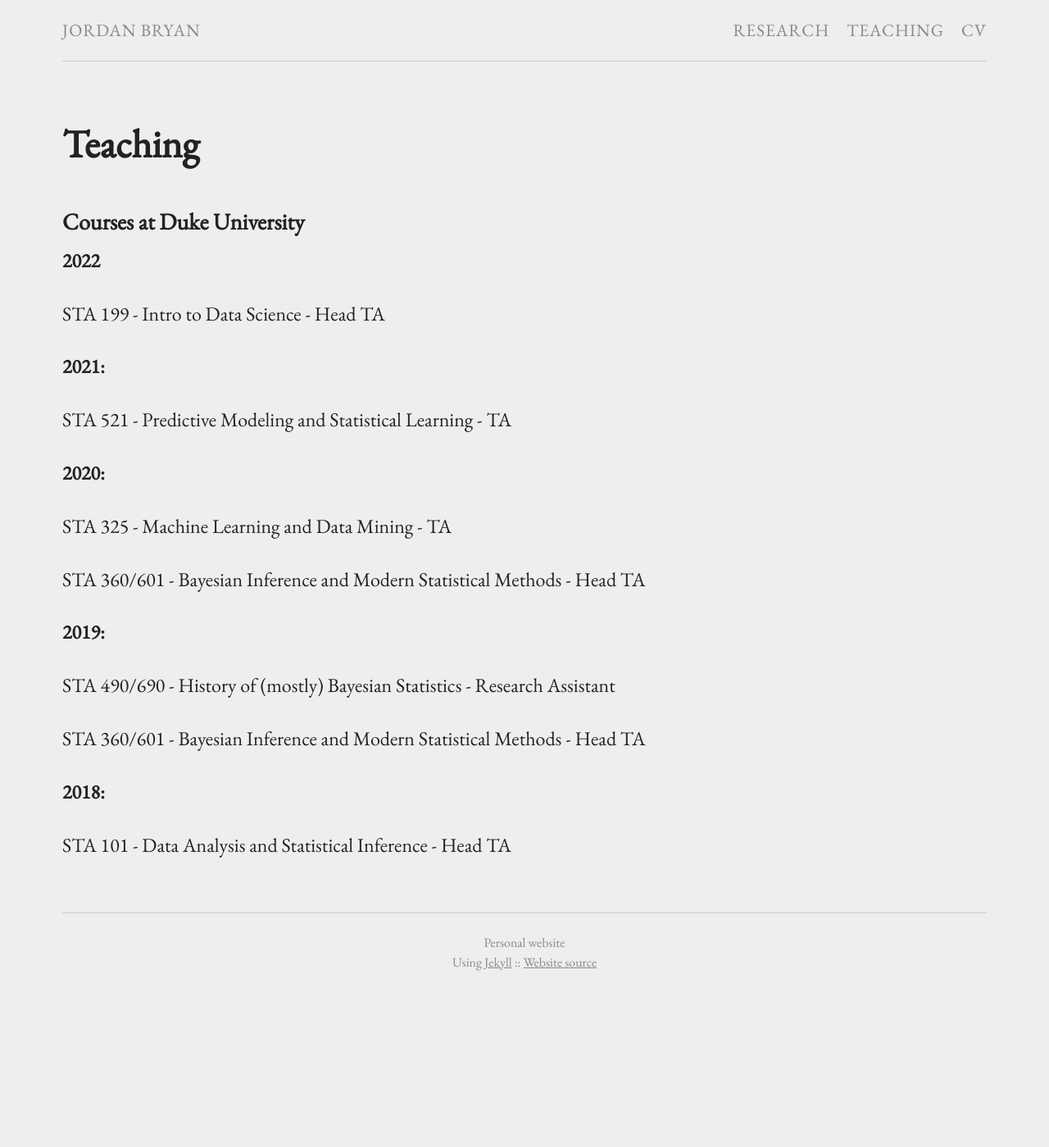
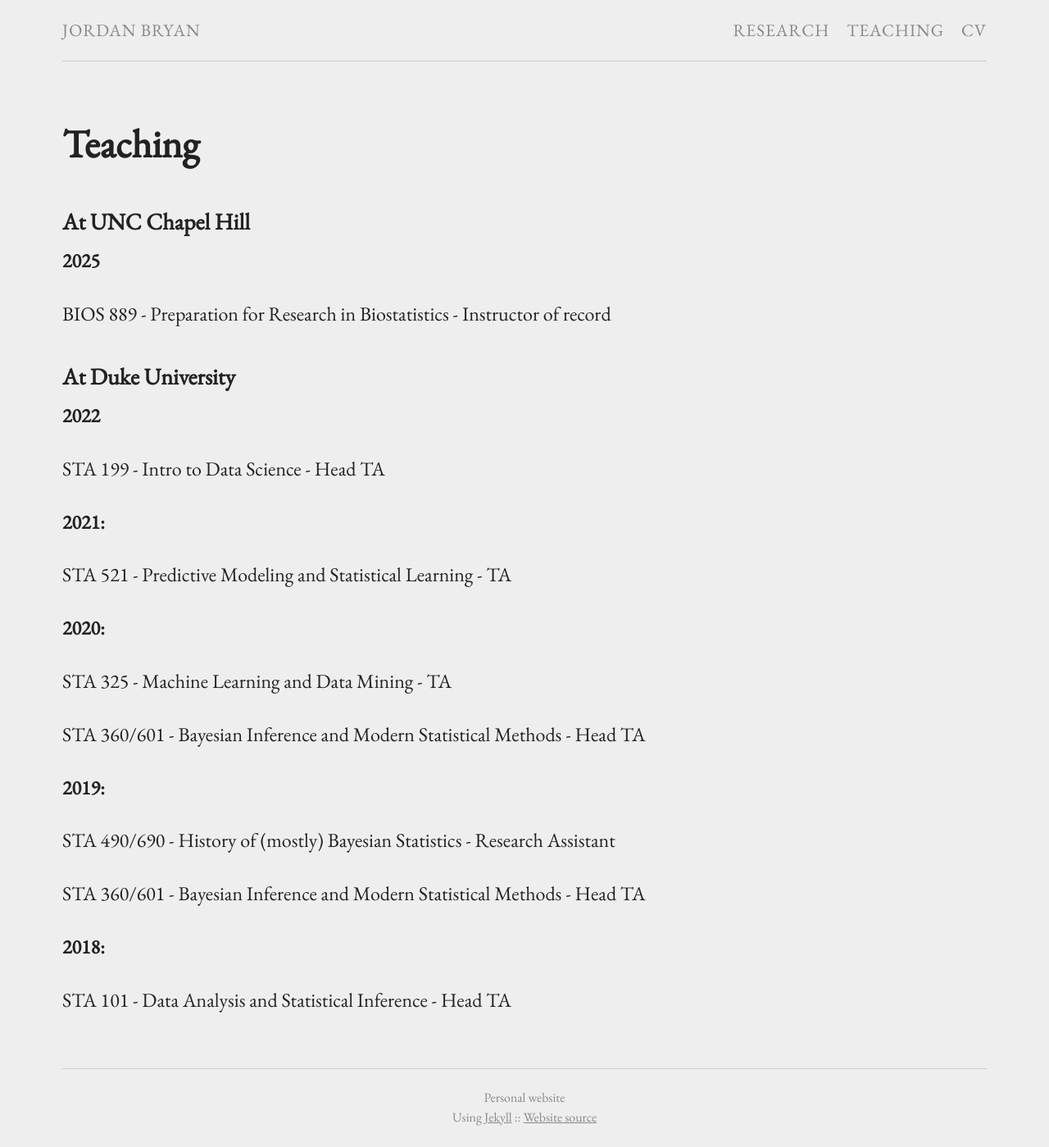
Before and after one commit to j-g-b/j-g-b.github.io, a Jekyll site: the page built from teaching.md, in a window 1280 px wide. Shown: the whole page at 82% size. Built offline with Jekyll 4.4.1, drawn with Linux system fonts in a browser that asks for light colours; before the commit the page ends 1209 px from its top, so only the background shows below that.

Commit message:
updating teaching

```diff
--- a/teaching.md
+++ b/teaching.md
@@ -4,7 +4,13 @@
 permalink: /teaching/
 ---
 
-### Courses at Duke University
+### At UNC Chapel Hill
+
+**2025**
+
+BIOS 889 - Preparation for Research in Biostatistics - Instructor of record
+
+### At Duke University
 
 **2022**
 
```
